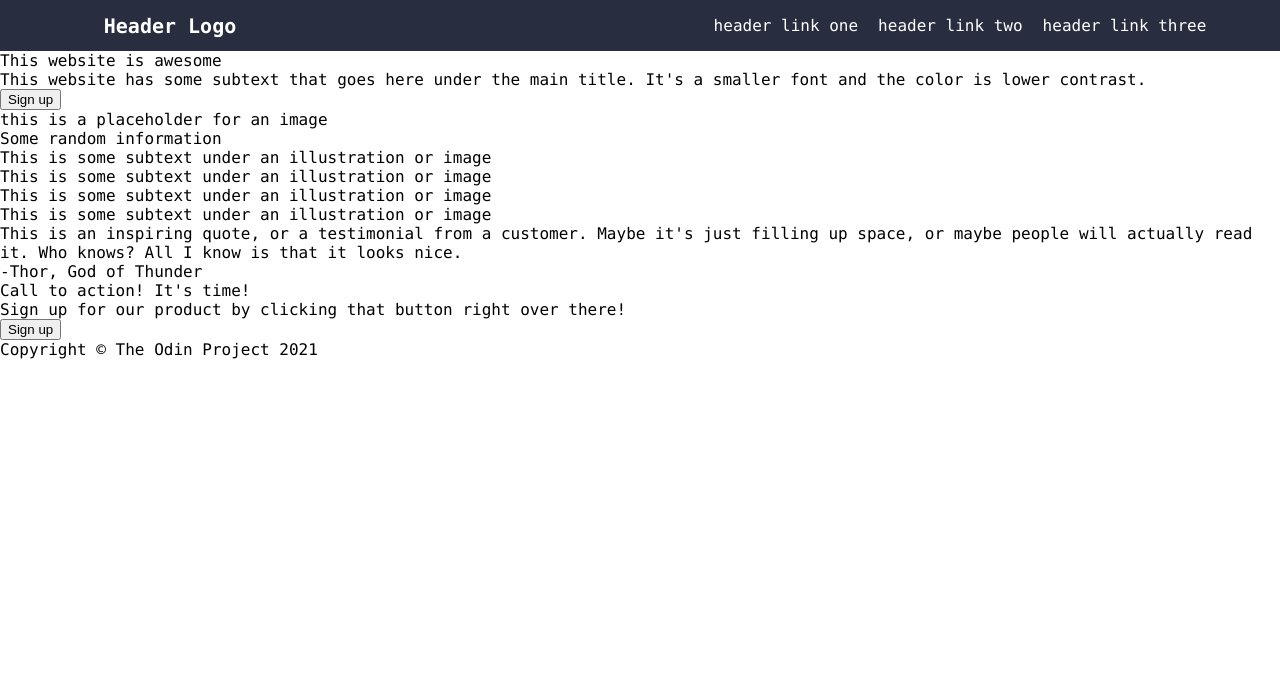
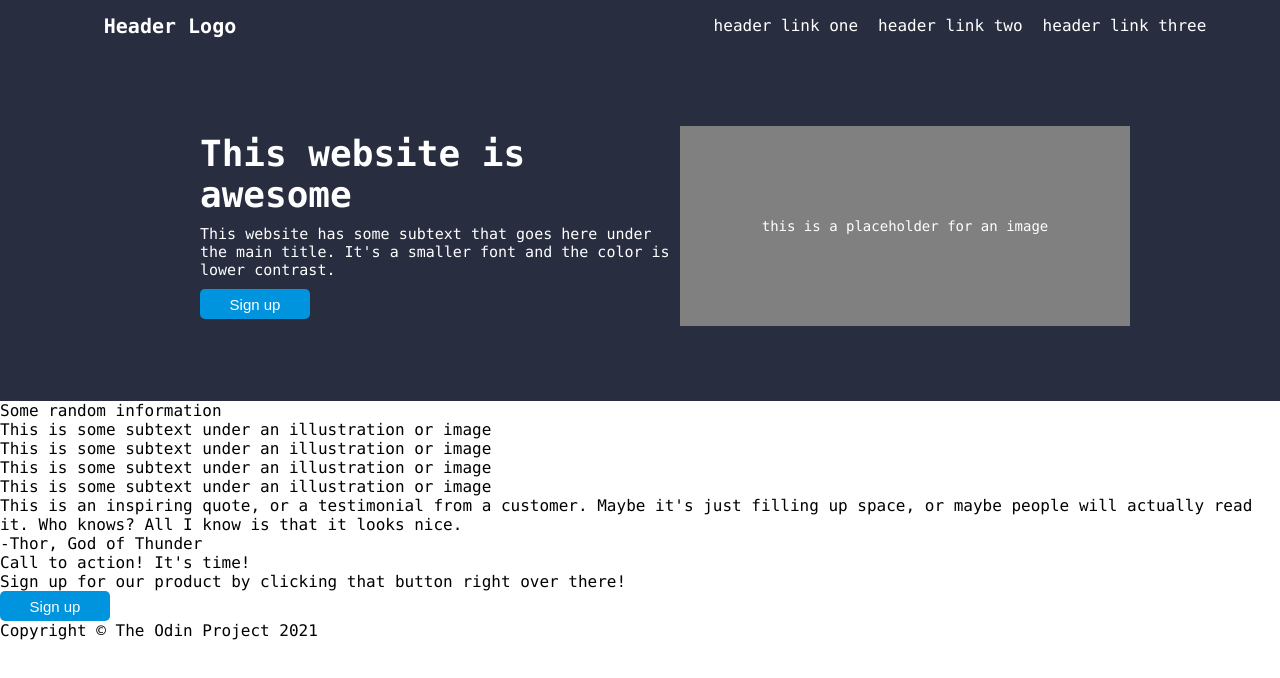
Before and after one commit to NewUser784/landing-page, a plain HTML site: page index.html in a window 1280 px wide. Drawn offline with Linux system fonts and the light colour scheme.

Commit message:
Add rules to style the first container

```diff
--- a/styles.css
+++ b/styles.css
@@ -10,6 +10,7 @@ body {
     margin: 0;
 }
 
+/* Header */
 .header {
     display: flex;
     background-color: rgb(40, 45, 64);
@@ -43,3 +44,65 @@ ul a {
     text-decoration: none;
     color: white;
 }
+/* Header End */
+
+/* 1st Container */
+.container-one {
+    display: flex;
+    align-items: center;
+    background-color: rgb(40, 45, 64);
+    color: white;
+    height: 350px;
+}
+
+.left-content {
+    display: flex;
+    flex: 1;
+    justify-content: center;
+}
+
+.content {
+    display: flex;
+    flex-direction: column;
+    gap: 10px;
+    width: 480px;
+    margin-left: 200px;
+}
+
+.content-header {
+    font-size: 36px;
+    font-weight: 900;
+}
+
+.content-body {
+    font-size: 15px;
+}
+
+button {
+    display: flex;
+    justify-content: center;
+    align-items: center;
+    background-color: rgb(0, 148, 223);
+    color: white;
+    border: none;
+    font-size: 15px;
+    border-radius: 5px;
+    width: 110px;
+    height: 30px;
+}
+
+.img-container {
+    flex: 1;
+}
+
+/* This is a div */
+.img-placeholder {
+    display: flex;
+    justify-content: center;
+    align-items: center;
+    width: 450px;
+    height: 200px;
+    background-color: gray;
+    font-size: 14px;
+}
+/* 1st Container End */
```
